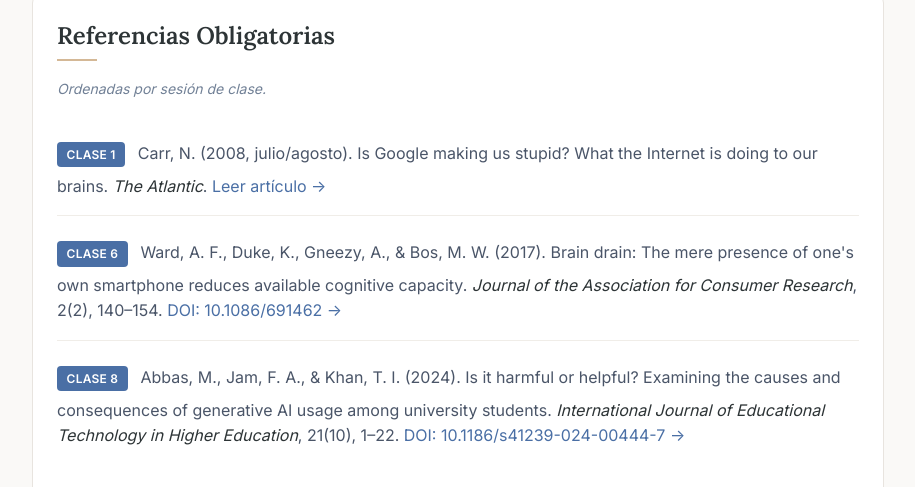
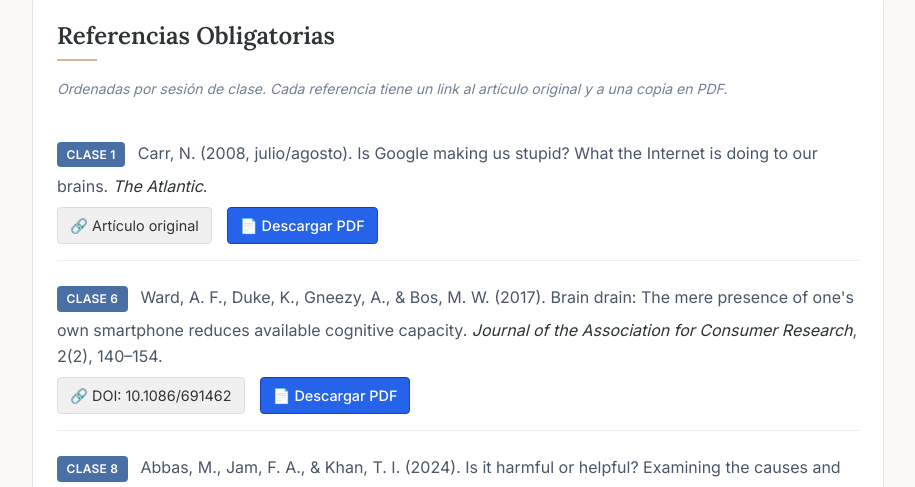
Before and after one commit to omanky/iadigital, a plain HTML site: page references.html in a window 1280 px wide. Shown: the part 300-787 px from the top of the page, without its empty margins (182-1097 px from the left). Drawn offline with Linux system fonts and the light colour scheme.

Commit message:
Update references.html

```diff
--- a/references.html
+++ b/references.html
@@ -8,6 +8,46 @@
     <link rel="preconnect" href="https://fonts.googleapis.com">
     <link rel="preconnect" href="https://fonts.gstatic.com" crossorigin>
     <link href="https://fonts.googleapis.com/css2?family=Inter:wght@400;500;600&family=Lora:wght@500;600&display=swap" rel="stylesheet">
+    <style>
+        .reference-links {
+            display: flex;
+            gap: 15px;
+            margin-top: 8px;
+            flex-wrap: wrap;
+        }
+
+        .reference-links a {
+            display: inline-block;
+            padding: 6px 12px;
+            border-radius: 4px;
+            font-size: 0.9rem;
+            text-decoration: none;
+            transition: all 0.3s ease;
+        }
+
+        .reference-links a:first-child {
+            background-color: #f0f0f0;
+            color: #333;
+            border: 1px solid #ddd;
+        }
+
+        .reference-links a:first-child:hover {
+            background-color: #e0e0e0;
+            border-color: #999;
+        }
+
+        .reference-links a:last-child {
+            background-color: #2563eb;
+            color: white;
+            border: 1px solid #1e40af;
+            font-weight: 500;
+        }
+
+        .reference-links a:last-child:hover {
+            background-color: #1e40af;
+            box-shadow: 0 2px 8px rgba(37, 99, 235, 0.3);
+        }
+    </style>
 </head>
 <body>
     <header>
@@ -34,23 +74,32 @@
 
         <article class="card">
             <h2>Referencias Obligatorias</h2>
-            <p class="text-muted text-small mb-3"><em>Ordenadas por sesión de clase.</em></p>
+            <p class="text-muted text-small mb-3"><em>Ordenadas por sesión de clase. Cada referencia tiene un link al artículo original y a una copia en PDF.</em></p>
 
             <ul class="reference-list">
                 <li>
                     <span class="badge badge-primary">Clase 1</span>
                     Carr, N. (2008, julio/agosto). Is Google making us stupid? What the Internet is doing to our brains. <em>The Atlantic</em>.
-                    <a href="https://www.theatlantic.com/magazine/archive/2008/07/is-google-making-us-stupid/306868/" target="_blank" rel="noopener">Leer artículo →</a>
+                    <div class="reference-links">
+                        <a href="https://www.theatlantic.com/magazine/archive/2008/07/is-google-making-us-stupid/306868/" target="_blank" rel="noopener">🔗 Artículo original</a>
+                        <a href="https://github.com/[TU-USUARIO]/[TU-REPO]/raw/main/Carr-N-Is-Google-Making-Us-Stupid-The-Atlantic.pdf" target="_blank" rel="noopener">📄 Descargar PDF</a>
+                    </div>
                 </li>
                 <li>
                     <span class="badge badge-primary">Clase 6</span>
                     Ward, A. F., Duke, K., Gneezy, A., & Bos, M. W. (2017). Brain drain: The mere presence of one's own smartphone reduces available cognitive capacity. <em>Journal of the Association for Consumer Research</em>, 2(2), 140–154.
-                    <a href="https://doi.org/10.1086/691462" target="_blank" rel="noopener">DOI: 10.1086/691462 →</a>
+                    <div class="reference-links">
+                        <a href="https://doi.org/10.1086/691462" target="_blank" rel="noopener">🔗 DOI: 10.1086/691462</a>
+                        <a href="https://github.com/[TU-USUARIO]/[TU-REPO]/raw/main/Brain-Drain.pdf" target="_blank" rel="noopener">📄 Descargar PDF</a>
+                    </div>
                 </li>
                 <li>
                     <span class="badge badge-primary">Clase 8</span>
                     Abbas, M., Jam, F. A., & Khan, T. I. (2024). Is it harmful or helpful? Examining the causes and consequences of generative AI usage among university students. <em>International Journal of Educational Technology in Higher Education</em>, 21(10), 1–22.
-                    <a href="https://doi.org/10.1186/s41239-024-00444-7" target="_blank" rel="noopener">DOI: 10.1186/s41239-024-00444-7 →</a>
+                    <div class="reference-links">
+                        <a href="https://doi.org/10.1186/s41239-024-00444-7" target="_blank" rel="noopener">🔗 DOI: 10.1186/s41239-024-00444-7</a>
+                        <a href="https://github.com/[TU-USUARIO]/[TU-REPO]/raw/main/s41239-024-00444-7.pdf" target="_blank" rel="noopener">📄 Descargar PDF</a>
+                    </div>
                 </li>
             </ul>
         </article>
```
